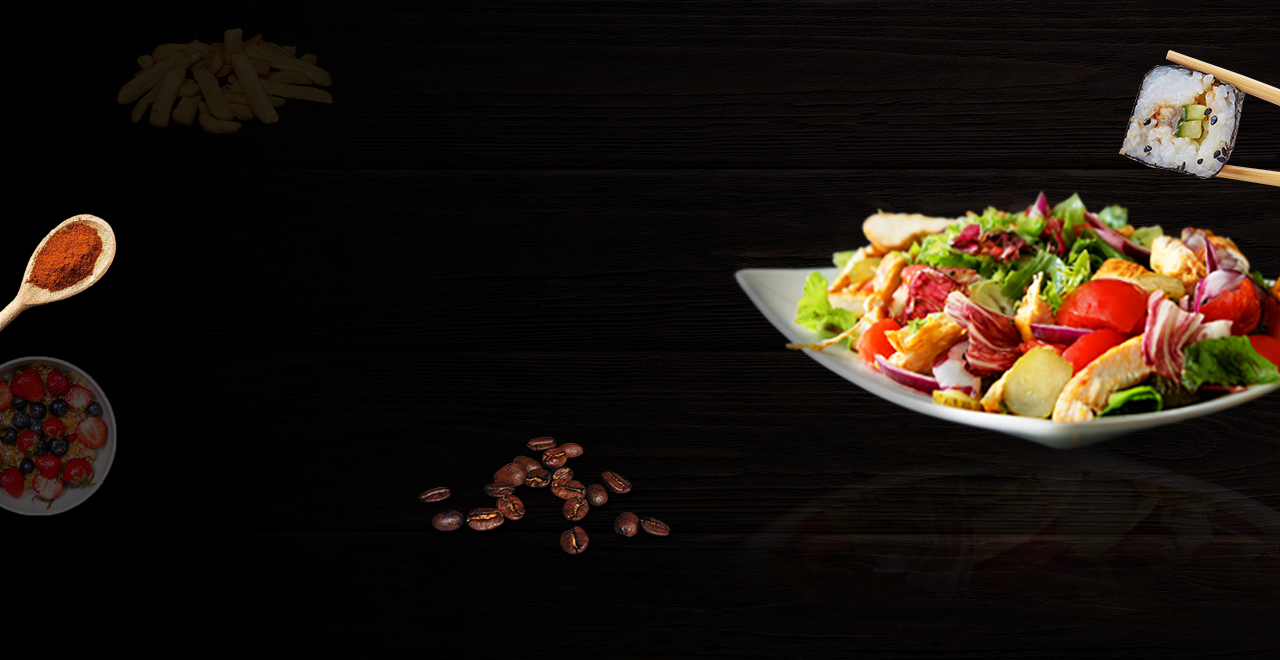
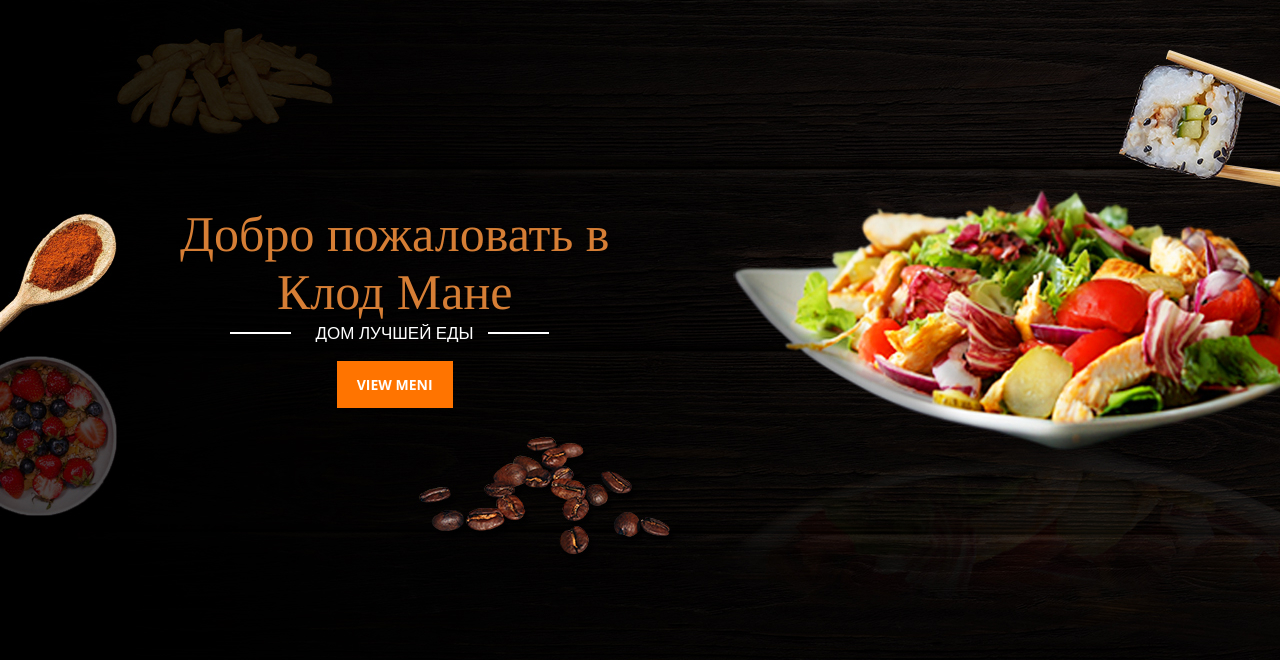
Before and after one commit to Islam283/restoran, a plain HTML site: page index.html in a window 1280 px wide. Shown: the part 140-800 px from the top of the page. Drawn offline with nearby package versions, Linux system fonts and the light colour scheme.

Commit message:
Your commit message

```diff
--- a/index.html
+++ b/index.html
@@ -6,6 +6,9 @@
         <link rel="preconnect" href="https://fonts.googleapis.com">
         <link rel="preconnect" href="https://fonts.gstatic.com" crossorigin>
         <link href="https://fonts.googleapis.com/css2?family=Open+Sans:ital,wght@0,300..800;1,300..800&display=swap" rel="stylesheet">
+        <link rel="preconnect" href="https://fonts.googleapis.com">
+        <link rel="preconnect" href="https://fonts.gstatic.com" crossorigin>
+        <link href="https://fonts.googleapis.com/css2?family=Open+Sans:ital,wght@0,300..800;1,300..800&family=Tinos:ital,wght@0,400;0,700;1,400;1,700&display=swap" rel="stylesheet">
         <title>Ресторан</title>
     </head>
     <body>
@@ -46,6 +49,30 @@
                         <a class="button" href="#">ЗАКАЗ СТОЛИКА</a>
                     </div>
                 </div>
+                <div class="header-dowm">
+
+                    <div class="header-title">
+                        Добро пожаловать в
+
+                        <div class="header-subtitle">
+                            Клод Мане
+                        </div>
+
+                        <div class="header-suptitle">
+                            ДОМ ЛУЧШЕЙ ЕДЫ
+                        </div>
+
+                        <div class="header-bth">
+                            <a href="#" class="header-button">VIEW MENI</a>
+                        </div>
+                    </div>
+                </div>
+            </div>
+        </div>
+
+        <div class="cards">
+            <div class="card">
+
             </div>
         </div>
     </body>
--- a/style.css
+++ b/style.css
@@ -28,6 +28,11 @@ background-size: cover;
     font-weight: 700;
     font-size: 14px;
     margin-right: 25px;
+    transition: color 0.3s linear;
+}
+
+.nav-item:hover{
+    color: #d60101;
 }
 
 
@@ -48,6 +53,11 @@ background-size: cover;
     color: #fff;
     text-decoration: none;
     font-weight: 700;
+    transition: color 0.3s linear;
+}
+
+.num:hover{
+    color: #d60101;
 }
 
 .phone-text{
@@ -67,4 +77,70 @@ background-size: cover;
     text-decoration: none;
     padding: 14px 18px;
     font-weight: 700;
+    transition: background-color 0.2s linear;
 }
+
+.button:hover{
+    background-color: red;
+}
+
+.header-down{
+    position: relative;
+}
+
+.header-title{
+    color: #d67e35;
+    font-family: "Tinos", serif;
+    font-size: 50px;
+    font-weight: 400;
+
+    text-align: center;
+    position: absolute;
+
+    left: 180px;
+
+    margin-top: 222px;
+    margin-bottom: 12px;
+
+}
+
+.header-suptitle{
+    color: #fff;
+    font-size: 17px;
+    font-family: "Open Sans", sans-serif;
+}
+
+.header-suptitle:after{
+    position: absolute;
+    content: '';
+    height: 2px;
+    width: 61px;
+    background-color: #fff;
+    top: 127px;
+    left: 50px;
+}
+
+.header-suptitle:before{
+    position: absolute;
+    content: '';
+    height: 2px;
+    width: 61px;
+    background-color: #fff;
+    top: 127px;
+    left: 308px;
+}
+
+.header-button{
+    background-color: #FF7400;
+    padding: 14px 20px;
+    color: #fff;
+    font-size: 14px;
+    font-weight: 700;
+    font-family: "Open Sans", sans-serif;
+    text-decoration: none;
+    transition: background-color 0.3s linear;
+}
+
+.header-button:hover{
+    background-color: #904506;
+}
```
Also changed, not shown: card.png (added).
